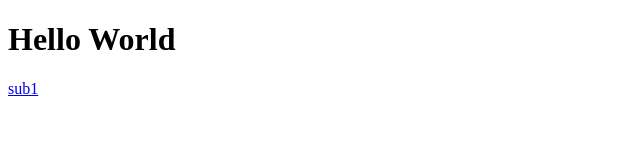
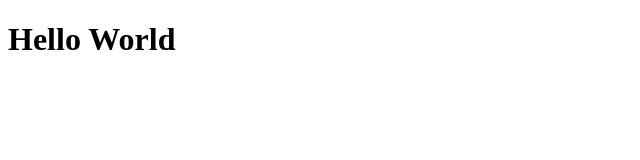
Before and after one commit to jk9112605/my-second-web-site, a plain HTML site: page index.html in a window 1280 px wide. Shown: the full height of the page, 0-640 px from the left. Drawn offline with Linux system fonts and the light colour scheme.

Commit message:
Update index.html

```diff
--- a/index.html
+++ b/index.html
@@ -7,6 +7,5 @@
 </head>
 <body>
     <h1>Hello World</h1>
-    <a href="sub1/sub1.html">sub1</a>
 </body>
 </html>
```
